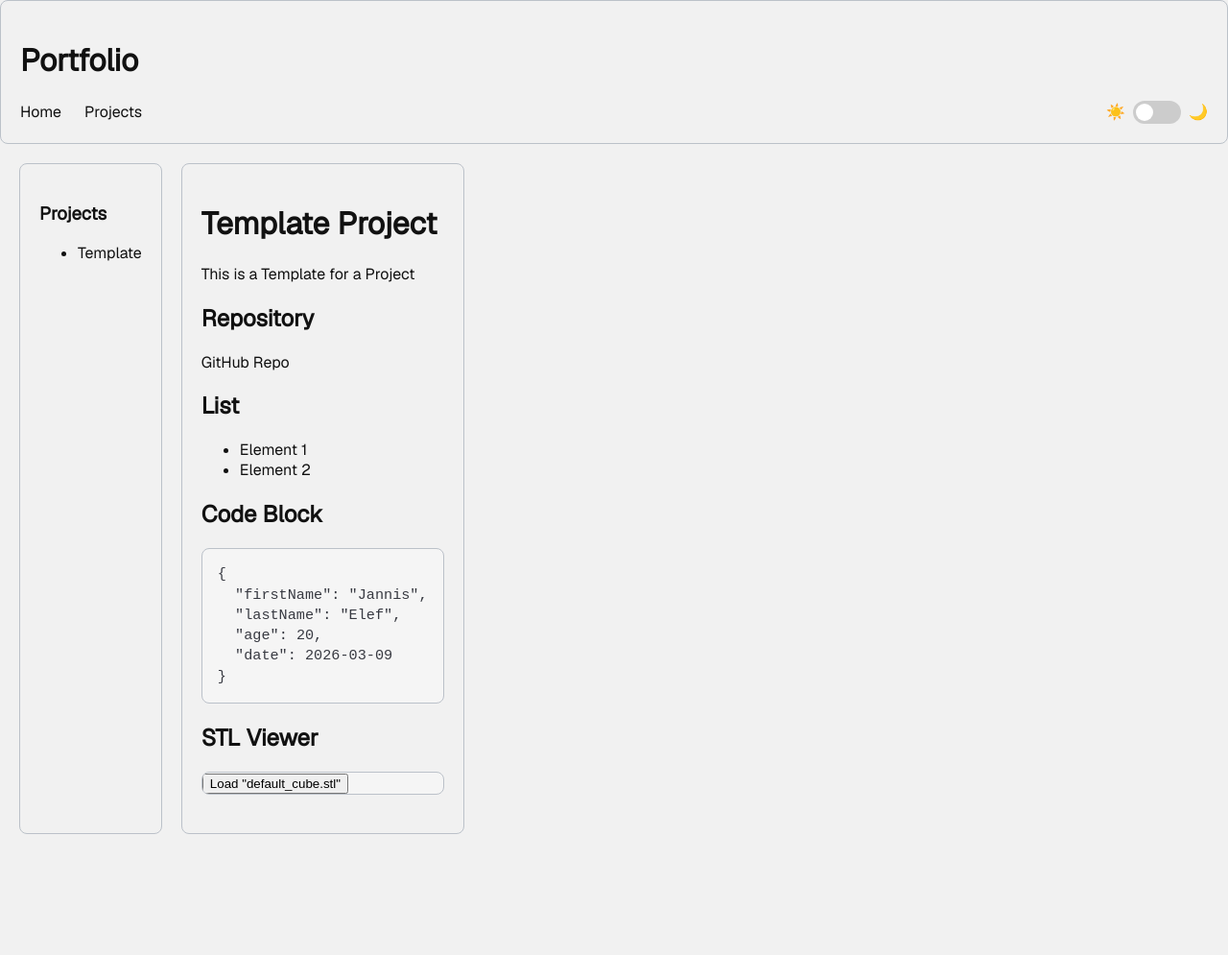
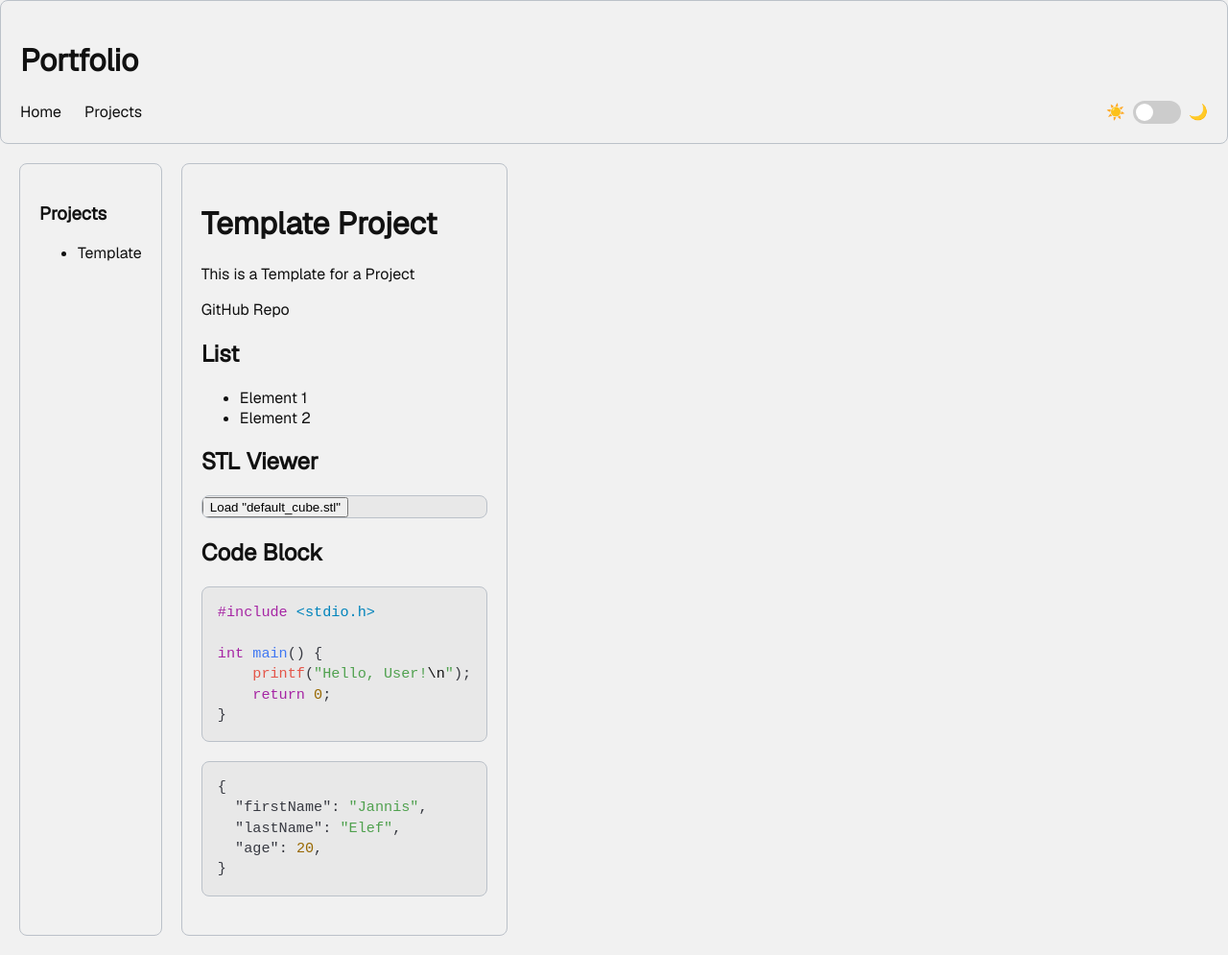
Before and after one commit to JannisElef/janniselef.github.io, a Jekyll site: the page built from _projects/template.md, in a window 1280 px wide. Shown: the whole page at 96% size. Built offline with Jekyll 4.4.1, drawn with Linux system fonts in a browser that asks for light colours; before the commit the page ends 900 px from its top, so only the background shows below that.

Commit message:
add code syntax highlighting

````diff
--- a/_config.yml
+++ b/_config.yml
@@ -9,3 +9,6 @@ collections:
 
 markdown: kramdown
 highlighter: rouge
+kramdown:
+  syntax_highlighter_opts:
+    css_class: 'highlight'
--- a/_layouts/default.html
+++ b/_layouts/default.html
@@ -8,8 +8,8 @@
         <meta charset="UTF-8">
         <title>{{ page.title }}</title>
 
+        <link rel="stylesheet" href="/assets/css/theme.css">
         <link rel="stylesheet" href="/assets/css/style.css">
-        <link rel="stylesheet" href="/assets/css/theme.css">
         <link rel="stylesheet" href="/assets/css/code-highlight.css">
 
         <link rel="icon" type="image/svg+xml" href="/assets/img/github-favicon.svg">
--- a/_projects/template.md
+++ b/_projects/template.md
@@ -11,27 +11,36 @@ repo: https://github.com/JannisElef
 
 This is a Template for a Project
 
+[GitHub Repo]({{ page.repo }})
 
-## Repository
-
-[GitHub Repo]({{ page.repo }})
 
 ## List
 
 - Element 1
 - Element 2
 
+
+## STL Viewer
+
+{% include stl-viewer.html file="/assets/stl/default_cube.stl" id="template" %}
+
+
 ## Code Block
+
+
+```c
+#include <stdio.h>
+
+int main() {
+    printf("Hello, User!\n");
+    return 0;
+}
+```
 
 ```json
 {
   "firstName": "Jannis",
   "lastName": "Elef",
   "age": 20,
-  "date": 2026-03-09
 }
 ```
-
-## STL Viewer
-
-{% include stl-viewer.html file="/assets/stl/default_cube.stl" id="template" %}
--- a/assets/css/code-highlight.css
+++ b/assets/css/code-highlight.css
@@ -1,5 +1,4 @@
-
-/* Container */
+/* --------------------- Grundstil --------------------- */
 pre.highlight {
   padding: 16px;
   border-radius: 8px;
@@ -9,29 +8,62 @@ pre.highlight {
   line-height: 1.4;
   border: 1px solid var(--border-color);
   margin: 20px 0;
+  background: var(--code-bg-color);
+  color: var(--text-color);
 }
-
-/* Dark Mode Colors */
-body.dark pre.highlight { background: var(--code-bg-color); color: #abb2bf; }
-body.dark .highlight .c { color: #5c6370; }  /* Kommentare */
-body.dark .highlight .k { color: #c678dd; }  /* Keywords */
-body.dark .highlight .o { color: #56b6c2; }  /* Operatoren */
-body.dark .highlight .s { color: #98c379; }  /* Strings */
-body.dark .highlight .n { color: #e06c75; }  /* Namen/Variablen */
-body.dark .highlight .f { color: #61afef; }  /* Funktionen */
-body.dark .highlight .m { color: #d19a66; }  /* Zahlen/Literale */
-
-/* Light Mode Colors */
-body.light pre.highlight { background: var(--code-bg-color); color: #383a42; }
-body.light .highlight .c { color: #a0a1a7; }
-body.light .highlight .k { color: #a626a4; }
-body.light .highlight .o { color: #0184bc; }
-body.light .highlight .s { color: #50a14f; }
-body.light .highlight .n { color: #e45649; }
-body.light .highlight .f { color: #4078f2; }
-body.light .highlight .m { color: #986801; }
 
 /* Scrollbar */
 pre.highlight::-webkit-scrollbar { height: 8px; }
 pre.highlight::-webkit-scrollbar-thumb { background: rgba(100,100,100,0.3); border-radius:4px; }
 pre.highlight::-webkit-scrollbar-track { background: rgba(0,0,0,0.05); }
+
+/* --------------------- LIGHT MODE --------------------- */
+body.light pre.highlight .c    { color: #a0a1a7; } /* Kommentare */
+body.light pre.highlight .k    { color: #a626a4; } /* Keywords */
+body.light pre.highlight .o    { color: #0184bc; } /* Operatoren */
+body.light pre.highlight .f    { color: #4078f2; } /* Funktionen */
+body.light pre.highlight .n    { color: #e45649; } /* Variablen / Namen */
+body.light pre.highlight .m    { color: #986801; } /* Zahlen */
+body.light pre.highlight .s    { color: #50a14f; } /* String klassisch */
+body.light pre.highlight .s2   { color: #50a14f; } /* JSON Strings */
+body.light pre.highlight .mi   { color: #986801; } /* JSON Numbers */
+body.light pre.highlight .p    { color: #383a42; } /* Satzzeichen */
+body.light pre.highlight .w    { color: #383a42; } /* Whitespace */
+body.light pre.highlight .nl   { color: #383a42; } /* Newline */
+body.light pre.highlight .l    { color: #986801; } /* Literal */
+
+/* JSON & JS spezifisch (falls andere Klassen) */
+body.light pre.highlight .s2   { color: #50a14f; }
+body.light pre.highlight .mi   { color: #986801; }
+
+/* C spezifisch */
+body.light pre.highlight .cp  { color: #a626a4; }  /* Preprocessor #include */
+body.light pre.highlight .cpf { color: #0184bc; }  /* Header file <stdio.h> */
+body.light pre.highlight .kt  { color: #a626a4; }  /* Keyword Type */
+body.light pre.highlight .nf  { color: #4078f2; }  /* Function Name */
+
+
+/* --------------------- DARK MODE --------------------- */
+body.dark pre.highlight .c    { color: #5c6370; }
+body.dark pre.highlight .k    { color: #c678dd; }
+body.dark pre.highlight .o    { color: #56b6c2; }
+body.dark pre.highlight .f    { color: #61afef; }
+body.dark pre.highlight .n    { color: #e06c75; }
+body.dark pre.highlight .m    { color: #d19a66; }
+body.dark pre.highlight .s    { color: #98c379; }
+body.dark pre.highlight .s2   { color: #98c379; }
+body.dark pre.highlight .mi   { color: #d19a66; }
+body.dark pre.highlight .p    { color: #abb2bf; }
+body.dark pre.highlight .w    { color: #abb2bf; }
+body.dark pre.highlight .nl   { color: #abb2bf; }
+body.dark pre.highlight .l    { color: #d19a66; }
+
+/* JSON & JS spezifisch */
+body.dark pre.highlight .s2   { color: #98c379; }
+body.dark pre.highlight .mi   { color: #d19a66; }
+
+/* C spezifisch */
+body.dark pre.highlight .cp  { color: #c678dd; }
+body.dark pre.highlight .cpf { color: #56b6c2; }
+body.dark pre.highlight .kt  { color: #c678dd; }
+body.dark pre.highlight .nf  { color: #61afef; }
--- a/assets/css/theme.css
+++ b/assets/css/theme.css
@@ -4,7 +4,7 @@ body.light {
   --text-color: #111;           /* Schriftfarbe */
   --border-color: #bbc1c9;      /* Rahmenfarbe */
   --container-color: #f1f1f1;   /* Header, Aside, Main Hintergrund */
-  --code-bg-color: #f5f5f5;     /* Codeblock / STL Viewer Hintergrund */
+  --code-bg-color: #e8e8e8;     /* Codeblock / STL Viewer Hintergrund */
 }
 
 :root {
````
